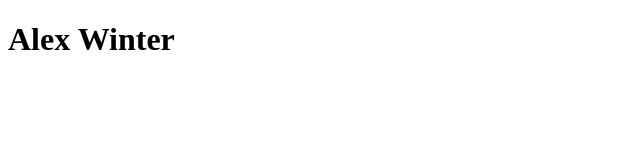
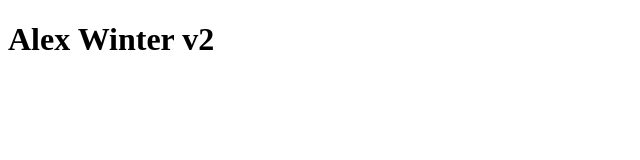
Before and after one commit to AlexSnooTwo/git-formation, a plain HTML site: page index.html in a window 1280 px wide. Shown: the full height of the page, 0-640 px from the left. Drawn offline with Linux system fonts and the light colour scheme.

Commit message:
Commit de la V2 du html

```diff
--- a/index.html
+++ b/index.html
@@ -7,6 +7,6 @@
         <title>Document</title>
     </head>
     <body>
-        <h1>Alex Winter</h1>
+        <h1>Alex Winter v2</h1>
     </body>
     </html>
```
